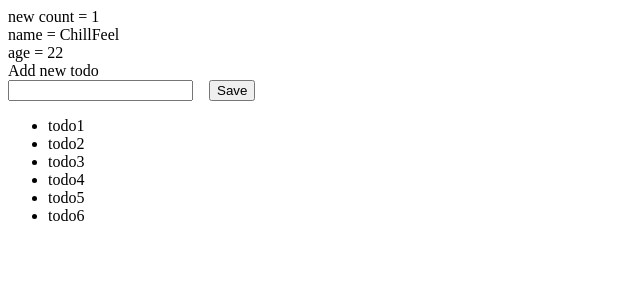
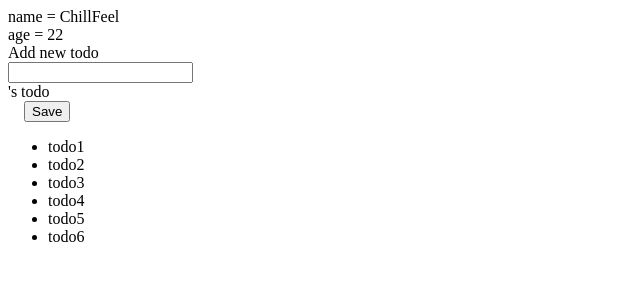
Before and after one commit to PhanAnhHao/react18-ts-vite-starter, a React app: page / in a window 1280 px wide. Shown: the top 300 px of the page, without its empty margins (0-640 px from the left). Built offline with nearby package versions, Linux system fonts and the light colour scheme; the HTML template or start-up script is replaced by a standard one.

Commit message:
#32. useState Hook

```diff
--- a/src/todo/input.todo.tsx
+++ b/src/todo/input.todo.tsx
@@ -2,6 +2,9 @@
 // typescript = javascript + check type/gợi ý code
 // B1: Compile - dịch code: typescript => javascript (check type)
 // B2: run - chạy code
+
+import { useState } from "react";
+// use => hook
 
 export interface IProps {
     name: string;
@@ -13,29 +16,30 @@ export interface IProps {
     abc?: string; //optional
 }
 
-let count = 1;
-
 const InputTodo = (props: IProps) => {
     const { age, name } = props; // object destructuring
 
+    const [fullName, setFullName] = useState<string>("");
+
     const handleClick = () => {
         // alert('click me');
-        count += 1;
-        console.log("check new count: ", count);
     };
+
+    console.log(">>> Check fullName: ", fullName);
 
     return (
         <div>
-            <div>new count = {count}</div>
             <div>name = {name}</div>
             <div>age = {age}</div>
             <div>Add new todo</div>
             <input
                 type="text"
                 onChange={(event) => {
-                    console.log(event.target.value)
+                    // console.log(event.target.value)
+                    setFullName(event.target.value)
                 }}
             />
+            <div>{fullName}'s todo</div>
             &nbsp; &nbsp; {/* HTML Entities - Non-breaking Space */}
             <button onClick={() => handleClick()}>Save</button>
         </div>
```
